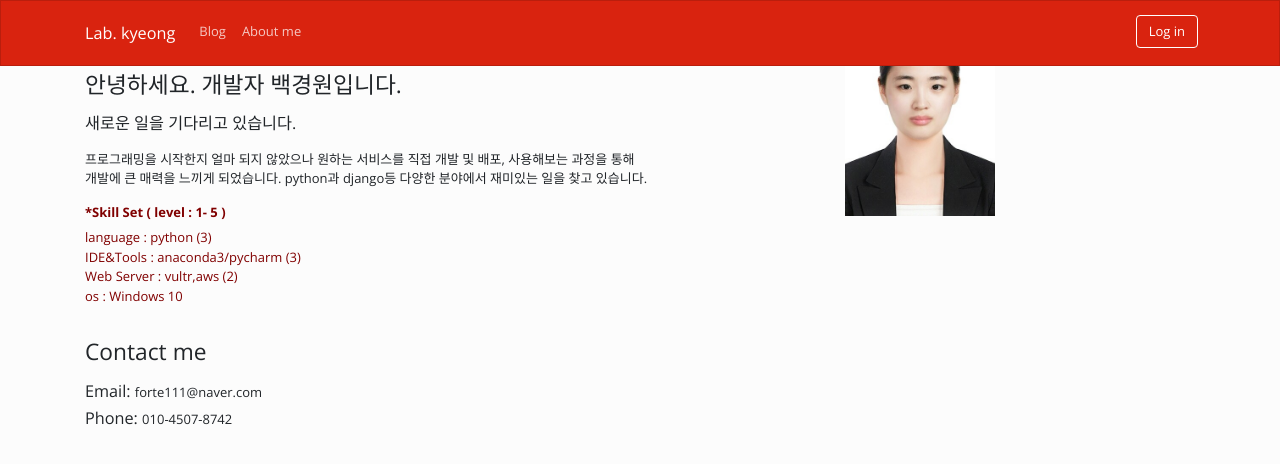
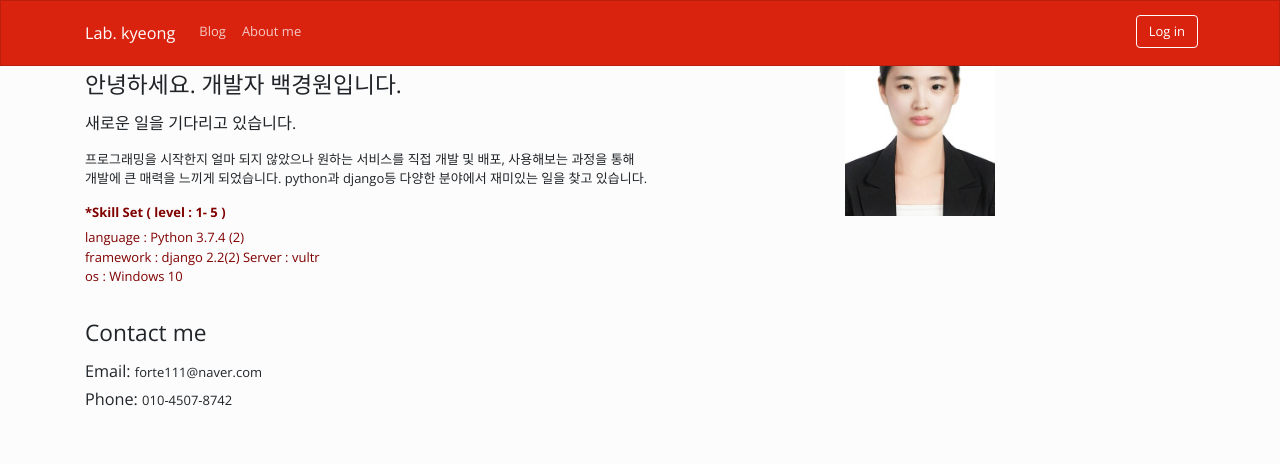
Before and after one commit to kyeongwonBaek/my_blog, a Django app: page /about_me/ in a window 1280 px wide. Shown: the top 464 px of the page. Run offline with Django 3.2, Linux system fonts and the light colour scheme; parts of the project's set-up code (start-up, migrations or seed data) failed here and were passed over; some libraries are stand-ins or nearby versions.

Commit message:
upload about_me

```diff
--- a/basecamp/templates/basecamp/about_me.html
+++ b/basecamp/templates/basecamp/about_me.html
@@ -12,9 +12,9 @@
                 개발에 큰 매력을 느끼게 되었습니다.
                 python과 django등 다양한 분야에서 재미있는 일을 찾고 있습니다.</p>
             <h6 style="color:maroon"><strong>*Skill Set ( level : 1- 5 )</strong></h6>
-            <p style="color:maroon">language : python (3)</br>
-                IDE&Tools : anaconda3/pycharm (3)</br>
-                Web Server : vultr,aws (2) </br>
+            <p style="color:maroon">language : Python 3.7.4 (2)</br>
+                framework : django 2.2(2)
+                Server : vultr </br>
                 os : Windows 10 </br>
             </p>
         </div>
```
